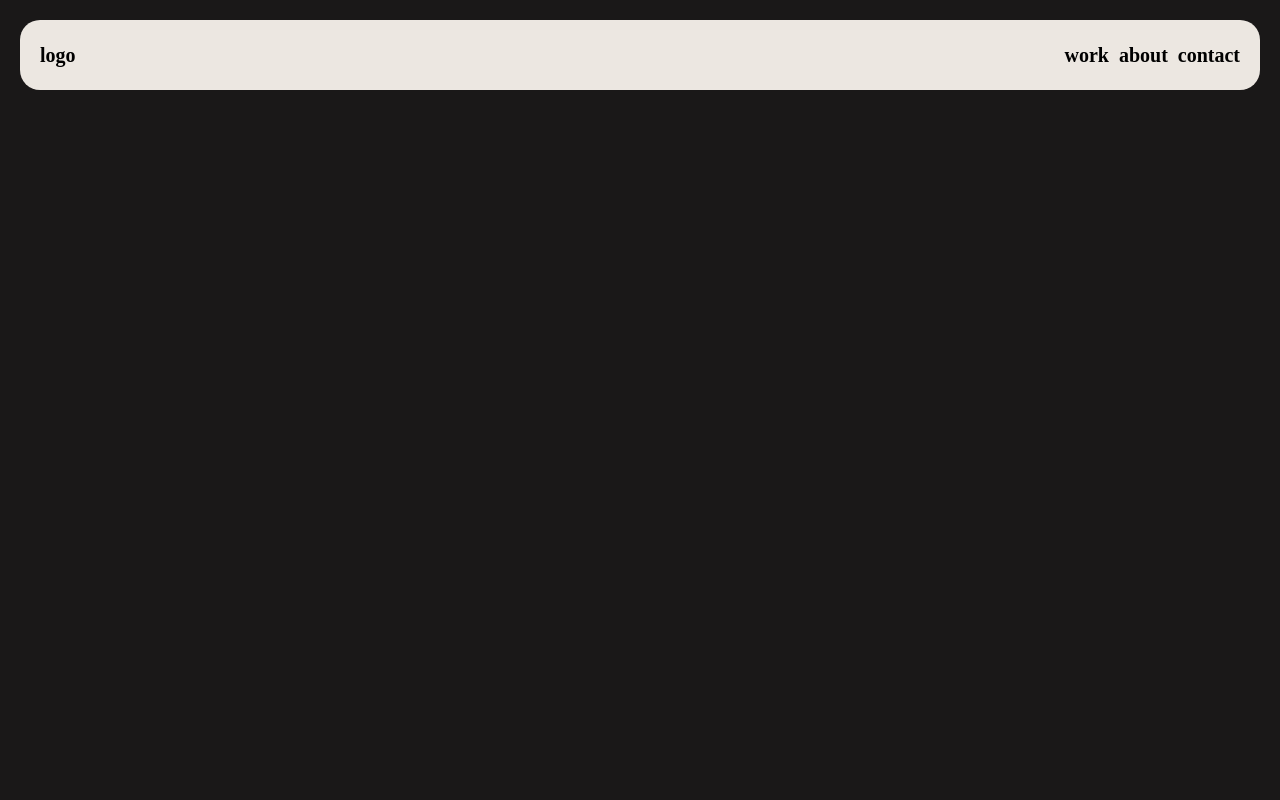
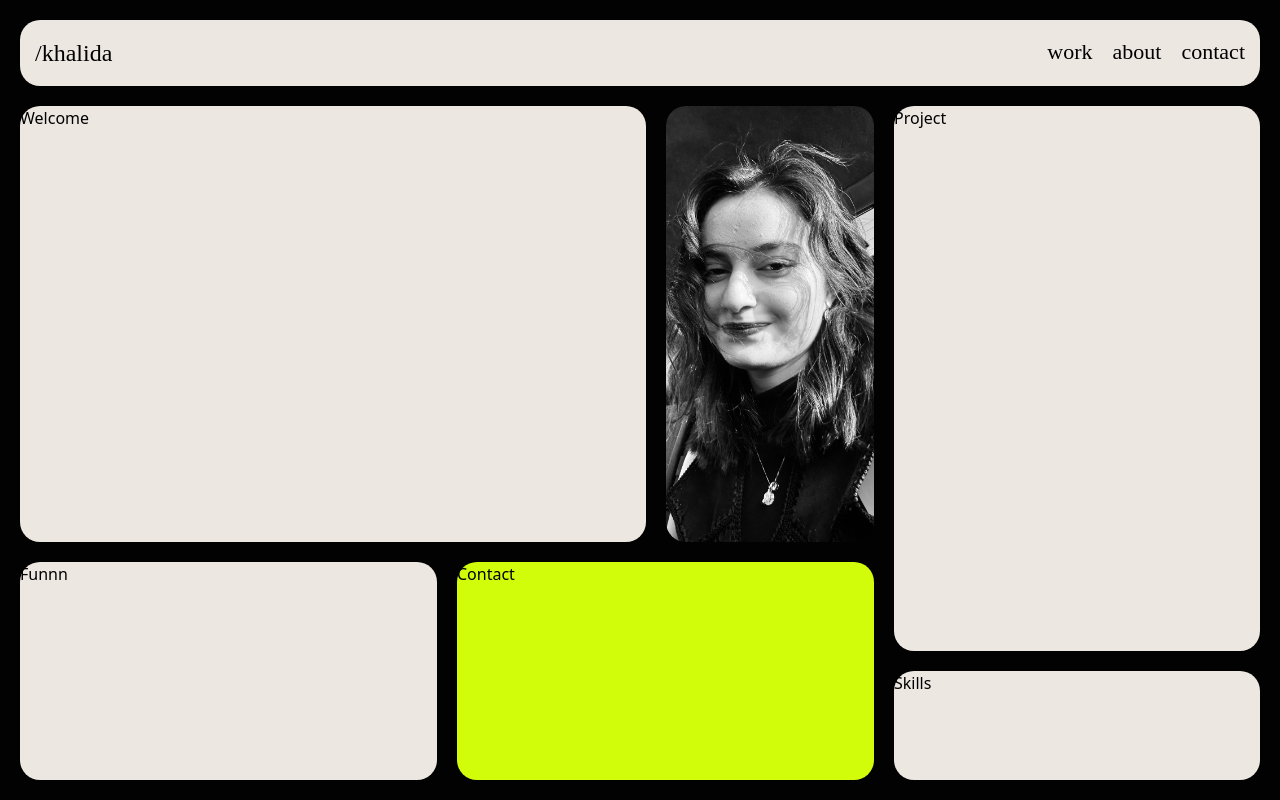
Before and after one commit to KhalidaAkhverdiyeva/portfolio, a Next.js app: page / in a window 1280 px wide. Built offline with nearby package versions, Linux system fonts and the light colour scheme.

Commit message:
feat: grid layout added for home page

```diff
--- a/src/app/globals.css
+++ b/src/app/globals.css
@@ -1,6 +1,5 @@
 @import "tailwindcss";
 
 body {
-  background-color: #1a1818;
-  padding: 20px;
+  background-color: #020202;
 }
--- a/src/app/page.tsx
+++ b/src/app/page.tsx
@@ -1,9 +1,39 @@
 import Navbar from "@/components/navbar";
+import Image from "next/image";
 
 export default function Home() {
   return (
-    <div>
+    <div className="min-h-screen flex flex-col overflow-hidden">
+      {/* Navbar (fixed height) */}
       <Navbar />
+
+      {/* Grid Section (fills remaining space) */}
+      <div className="flex flex-1 gap-[20px] overflow-hidden mx-[20px] mb-[20px]">
+        <div className="w-[70%] flex flex-col gap-[20px]">
+          <div className="flex gap-[20px] flex-[2]">
+            <div className="bg-[#ece7e1] w-[70%] flex-[3] rounded-[20px]">
+              Welcome
+            </div>
+            <div className=" w-[30%] flex-1 rounded-[20px] relative overflow-hidden">
+              <Image
+                src="/image/bw.me.jpg"
+                alt="me"
+                fill
+                className="object-cover"
+              />
+            </div>
+          </div>
+          <div className="flex gap-[20px] flex-[1]">
+            <div className="bg-[#ece7e1] w-[50%] rounded-[20px]">Funnn</div>
+            <div className="bg-[#D1FD0A] w-[50%] rounded-[20px]">Contact</div>
+          </div>
+        </div>
+
+        <div className="w-[30%] flex flex-col gap-[20px]">
+          <div className="bg-[#ece7e1] rounded-[20px] flex-[5]">Project</div>
+          <div className="bg-[#ece7e1] flex-[1] rounded-[20px]">Skills</div>
+        </div>
+      </div>
     </div>
   );
 }
--- a/src/components/navbar/index.tsx
+++ b/src/components/navbar/index.tsx
@@ -2,12 +2,12 @@ import React from "react";
 
 const Navbar = () => {
   return (
-    <div className="bg-[#ece7e1] flex justify-between p-[20px] rounded-[20px] text-[20px] font-['ClashDisplay'] font-[700]">
-      <div>logo</div>
-      <ul className="flex gap-[10px]">
-        <li>work</li>
-        <li>about</li>
-        <li>contact</li>
+    <div className="bg-[#ece7e1] m-[20px] flex justify-between p-[15px] rounded-[20px] text-[22px] font-['ClashDisplay'] font-[200]">
+      <div className="text-[24px]">/khalida</div>
+      <ul className="flex gap-[20px]">
+        <li className="hover:line-through cursor-pointer">work</li>
+        <li className="hover:line-through cursor-pointer">about </li>
+        <li className="hover:line-through cursor-pointer">contact</li>
       </ul>
     </div>
   );
```
Also changed, not shown: public/image/bw.me.jpg (added).
